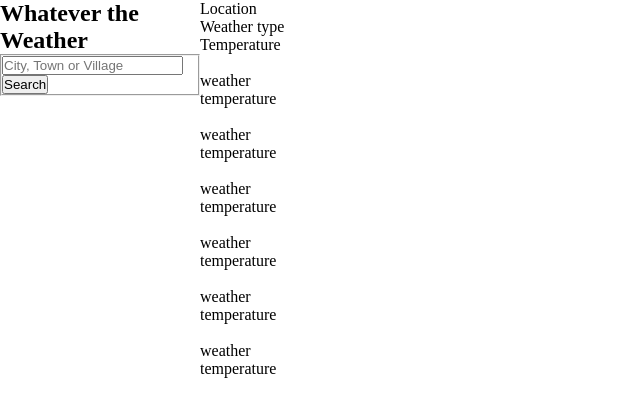
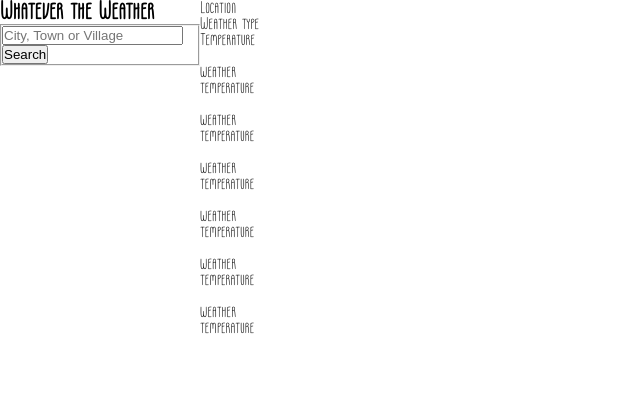
Before and after one commit to MrMSmithDev/weather-app, a website built with webpack: page dist/index.html in a window 1280 px wide. Shown: the whole page, without its empty margins (0-640 px from the left). Built offline with nearby package versions, Linux system fonts and the light colour scheme.

Commit message:
Add font-family attribute to body element

```diff
--- a/src/styles/style.css
+++ b/src/styles/style.css
@@ -17,6 +17,7 @@
 }
 
 body {
+    font-family: "moonless", sans-serif;
     min-height: 100vh;
 }
 
```
